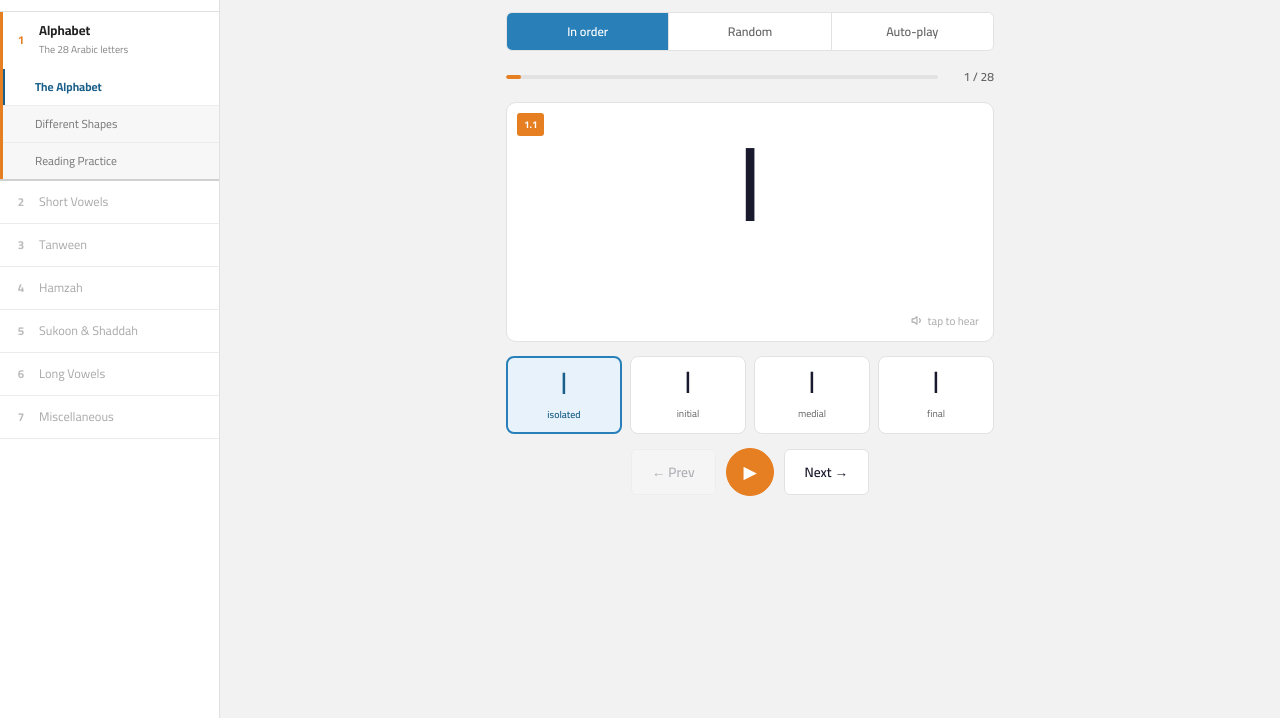
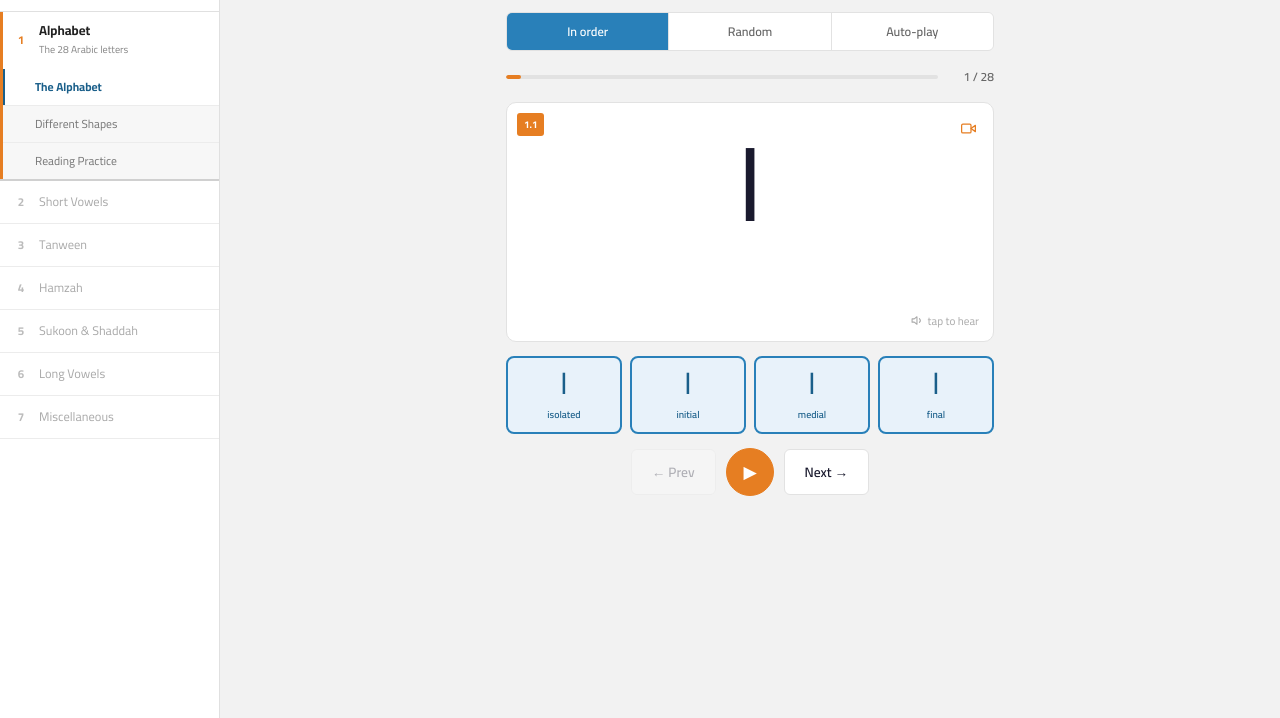
Before and after one commit to Nerdt10/arabic-flashcards, a plain HTML site: page index.html in a window 1280 px wide. Shown: the part 82-800 px from the top of the page. Drawn offline with Linux system fonts and the light colour scheme; a web font is replaced by a local one.

Commit message:
Update index.html

```diff
--- a/index.html
+++ b/index.html
@@ -94,7 +94,7 @@ body{font-family:'Cairo',sans-serif;background:var(--offwhite);color:var(--text)
 .progress-label{font-size:0.75rem;color:var(--text2);min-width:46px;text-align:right;font-weight:600;}
 
 /* FLASHCARD */
-.flashcard{background:var(--white);border:1.5px solid var(--border);border-radius:10px;width:100%;min-height:240px;display:flex;flex-direction:column;align-items:center;justify-content:center;gap:6px;padding:1.8rem 1.5rem 1.5rem;cursor:pointer;position:relative;transition:border-color 0.2s,box-shadow 0.2s;user-select:none;}
+.flashcard{background:var(--white);border:1.5px solid var(--border);border-radius:10px;width:100%;min-height:240px;display:flex;flex-direction:column;align-items:center;justify-content:center;gap:6px;padding:1.8rem 1.5rem 1.5rem;cursor:pointer;position:relative;overflow:hidden;transition:border-color 0.2s,box-shadow 0.2s;user-select:none;}
 .flashcard:hover{border-color:var(--blue-dark);box-shadow:0 2px 12px rgba(41,128,185,0.08);}
 .flashcard:active{transform:scale(0.99);}
 .flashcard.playing{border-color:var(--orange);box-shadow:0 0 0 3px rgba(230,126,34,0.12);}
@@ -108,6 +108,16 @@ body{font-family:'Cairo',sans-serif;background:var(--offwhite);color:var(--text)
 .card-name{font-size:1.1rem;font-weight:700;color:var(--blue-dark);text-align:center;}
 .card-trans{font-size:0.82rem;color:var(--text2);text-align:center;}
 .card-hint{position:absolute;bottom:10px;right:14px;font-size:0.7rem;color:var(--text3);display:flex;align-items:center;gap:4px;}
+.card-video-btn{position:absolute;top:10px;right:10px;width:30px;height:30px;border-radius:6px;border:1.5px solid var(--border2);background:var(--white);display:flex;align-items:center;justify-content:center;cursor:pointer;transition:all 0.15s;color:var(--orange);}
+.card-video-btn:hover{background:var(--orange-light);border-color:var(--orange);}
+.card-video-mode{display:none;flex-direction:column;align-items:stretch;position:absolute;inset:0;border-radius:10px;overflow:hidden;z-index:1;background:#111;}
+.card-video-mode.active{display:flex;}
+.card-letter-mode{display:flex;flex-direction:column;align-items:center;gap:6px;width:100%;}
+.card-letter-mode.hidden{display:none;}
+.video-player{width:100%;flex:1;background:#111;overflow:hidden;position:relative;display:flex;}
+.video-player video{width:100%;height:100%;display:block;object-fit:contain;flex:1;}
+.video-close{position:absolute;top:8px;right:8px;width:26px;height:26px;border-radius:50%;background:rgba(0,0,0,0.5);border:none;color:#fff;font-size:14px;cursor:pointer;display:flex;align-items:center;justify-content:center;z-index:2;}
+.video-close:hover{background:rgba(0,0,0,0.75);}
 .card-parts{display:flex;gap:14px;direction:rtl;flex-wrap:wrap;justify-content:center;}
 
 /* FORMS GRID — clickable */
@@ -173,8 +183,16 @@ body{font-family:'Cairo',sans-serif;background:var(--offwhite);color:var(--text)
       <span class="progress-label" id="pLabel">1 / 1</span>
     </div>
 
-    <div class="flashcard" id="card" onclick="handleClick()">
+    <div class="flashcard" id="card">
       <div class="card-badge" id="cardBadge"></div>
+
+      <!-- video icon button — only shown in alphabet section -->
+      <button class="card-video-btn" id="videoBtn" onclick="toggleVideo(event)" aria-label="Watch pronunciation" style="display:none;">
+        <svg width="15" height="15" viewBox="0 0 24 24" fill="none" stroke="currentColor" stroke-width="2" stroke-linecap="round" stroke-linejoin="round"><polygon points="23 7 16 12 23 17 23 7"/><rect x="1" y="5" width="15" height="14" rx="2" ry="2"/></svg>
+      </button>
+
+      <!-- normal letter mode -->
+      <div class="card-letter-mode" id="letterMode" onclick="handleClick()">
         <div class="card-arabic" id="cardAr"></div>
         <div class="card-reveal hidden" id="cardReveal">
           <div class="card-parts" id="cardParts"></div>
@@ -184,6 +202,17 @@ body{font-family:'Cairo',sans-serif;background:var(--offwhite);color:var(--text)
         <div class="card-hint" id="cardHint">
           <svg width="13" height="13" viewBox="0 0 24 24" fill="none" stroke="currentColor" stroke-width="2" stroke-linecap="round" stroke-linejoin="round"><polygon points="11 5 6 9 2 9 2 15 6 15 11 19 11 5"/><path d="M15.54 8.46a5 5 0 0 1 0 7.07"/></svg>
           tap to hear
+        </div>
+      </div>
+
+      <!-- video mode — replaces card content -->
+      <div class="card-video-mode" id="videoMode">
+        <div class="video-player">
+          <button class="video-close" onclick="toggleVideo(event)" aria-label="Close video" style="position:absolute;top:10px;right:10px;z-index:3;">&#x2715;</button>
+          <video id="cardVideo" controls preload="none" style="width:100%;height:100%;object-fit:contain;display:block;flex:1;">
+            <source id="cardVideoSrc" src="" type="video/mp4"/>
+          </video>
+        </div>
       </div>
     </div>
 
@@ -379,9 +408,9 @@ const LEVELS = [
     {id:'s11',label:'The Alphabet',desc:'All 28 letters — isolated form',badge:'1.1',showForms:true,
       cards:L.map(l=>({ar:l.ar,nm:l.nm,tr:l.tr,num:l.n,forms:l.forms}))},
     {id:'s12',label:'Different Shapes',desc:'All 4 forms of each letter (initial, medial, final)',badge:'1.2',showForms:true,
-      cards:L.map(l=>({ar:l.forms[1],nm:l.nm+' — initial',tr:'start of a word',forms:l.forms}))
-        .concat(L.map(l=>({ar:l.forms[2],nm:l.nm+' — medial',tr:'middle of a word',forms:l.forms})))
-        .concat(L.map(l=>({ar:l.forms[3],nm:l.nm+' — final',tr:'end of a word',forms:l.forms})))},
+      cards:L.map(l=>({ar:l.forms[1],nm:l.nm+' — initial',tr:'start of a word',forms:l.forms,num:l.n}))
+        .concat(L.map(l=>({ar:l.forms[2],nm:l.nm+' — medial',tr:'middle of a word',forms:l.forms,num:l.n})))
+        .concat(L.map(l=>({ar:l.forms[3],nm:l.nm+' — final',tr:'end of a word',forms:l.forms,num:l.n})))},
     {id:'s13',label:'Reading Practice',desc:'Letter combinations from the textbook (section 1.3)',badge:'1.3',showForms:false,reading:true,
       cards:sect13.map(w=>({ar:w,nm:w,tr:'read aloud',tts:w,sz:w.length>3?'sm':''}))},
   ]},
@@ -474,7 +503,7 @@ function buildSidebar(){
     block.className='section-block'+(li===0?' open':'');
     const lDiv=document.createElement('div');
     lDiv.className='sidebar-level'+(li===0?' active':'');
-    const lvLabel=lv.label.replace(/^\d+\.\s*/,'');lDiv.innerHTML=`<div class="level-num">${li+1}</div><div class="level-text"><span>${lvLabel}</span><small>${lv.desc}</small></div>`;
+    const lvLabel=lv.label.replace(/^\d+\.\s*/,'');lDiv.innerHTML=`<div class="level-num"><div class="level-num-inner"><span>${li+1}</span></div></div><div class="level-text"><span>${lvLabel}</span><small>${lv.desc}</small></div>`;
     lDiv.onclick=()=>{loadLevel(li,0);};
     block.appendChild(lDiv);
     const slDiv=document.createElement('div');
@@ -556,12 +585,24 @@ function render(){
   document.getElementById('cardTrans').textContent=sl.reading?'tap to hear':( card.tr||'');
 
   // reset reveal
+  // reset video mode
+  const video=document.getElementById('cardVideo');
+  if(video){video.pause();video.currentTime=0;}
+  const videoMode=document.getElementById('videoMode');
+  const letterMode=document.getElementById('letterMode');
+  if(videoMode){videoMode.classList.remove('active');}
+  if(letterMode){letterMode.classList.remove('hidden');}
+  // show video button only on alphabet section (level 0, sublevels 0 and 1) where we have MP3/video files
+  const videoBtn=document.getElementById('videoBtn');
+  if(videoBtn){videoBtn.style.display=(curLvl===0&&(curSub===0||curSub===1)&&getCard().num)?'flex':'none';}
+
   const rev=document.getElementById('cardReveal');
   const hint=document.getElementById('cardHint');
   if(sl.reading){
     rev.classList.remove('hidden');
-    hint.innerHTML='<svg width="13" height="13" viewBox="0 0 24 24" fill="none" stroke="currentColor" stroke-width="2" stroke-linecap="round" stroke-linejoin="round"><polygon points="11 5 6 9 2 9 2 15 6 15 11 19 11 5"/><path d="M15.54 8.46a5 5 0 0 1 0 7.07"/></svg> tap to hear';
+    hint.style.display='none';
   } else {
+    hint.style.display='flex';
     rev.classList.add('hidden');
     hint.innerHTML='<svg width="13" height="13" viewBox="0 0 24 24" fill="none" stroke="currentColor" stroke-width="2" stroke-linecap="round" stroke-linejoin="round"><polygon points="11 5 6 9 2 9 2 15 6 15 11 19 11 5"/><path d="M15.54 8.46a5 5 0 0 1 0 7.07"/></svg> tap to hear';
   }
@@ -572,7 +613,8 @@ function render(){
   if(sl.showForms&&card.forms){
     ['isolated','initial','medial','final'].forEach((lb,i)=>{
       const c=document.createElement('div');
-      c.className='form-cell'+(i===0?' hl':'');
+      const isActive=card.forms[i]===card.ar;
+      c.className='form-cell'+(isActive?' hl':'');
       c.innerHTML=`<span class="form-arabic">${card.forms[i]}</span><span class="form-label">${lb}</span>`;
       c.onclick=(e)=>{
         e.stopPropagation();
@@ -602,7 +644,7 @@ function playAudio(){
   const sl=getSL();
   const cardEl=document.getElementById('card');
   // Level 1 sublevel 0 = use MP3 files
-  if(curLvl===0&&curSub===0&&card.num&&AUDIO_MAP[card.num]){
+  if(curLvl===0&&card.num&&AUDIO_MAP[card.num]){
     const a=new Audio('audio/'+AUDIO_MAP[card.num]);
     curAudio=a;
     cardEl.classList.add('playing');
@@ -627,6 +669,31 @@ function tts(card){
   cardEl.classList.add('playing');
   utt.onend=()=>cardEl.classList.remove('playing');
   window.speechSynthesis.speak(utt);
+}
+
+function toggleVideo(e){
+  e.stopPropagation();
+  const letterMode=document.getElementById('letterMode');
+  const videoMode=document.getElementById('videoMode');
+  const video=document.getElementById('cardVideo');
+  const isVideoMode=videoMode.classList.contains('active');
+  if(isVideoMode){
+    video.pause();
+    video.currentTime=0;
+    videoMode.classList.remove('active');
+    letterMode.classList.remove('hidden');
+  } else {
+    stopAudio();
+    letterMode.classList.add('hidden');
+    videoMode.classList.add('active');
+    const card=getCard();
+    if(card.num){
+      const src='video/'+AUDIO_MAP[card.num].replace('.mp3','.mp4');
+      document.getElementById('cardVideoSrc').src=src;
+      video.load();
+      video.play().catch(()=>{});
+    }
+  }
 }
 
 function handleClick(){
```
Lines whose indentation alone changed are shown as unchanged.
